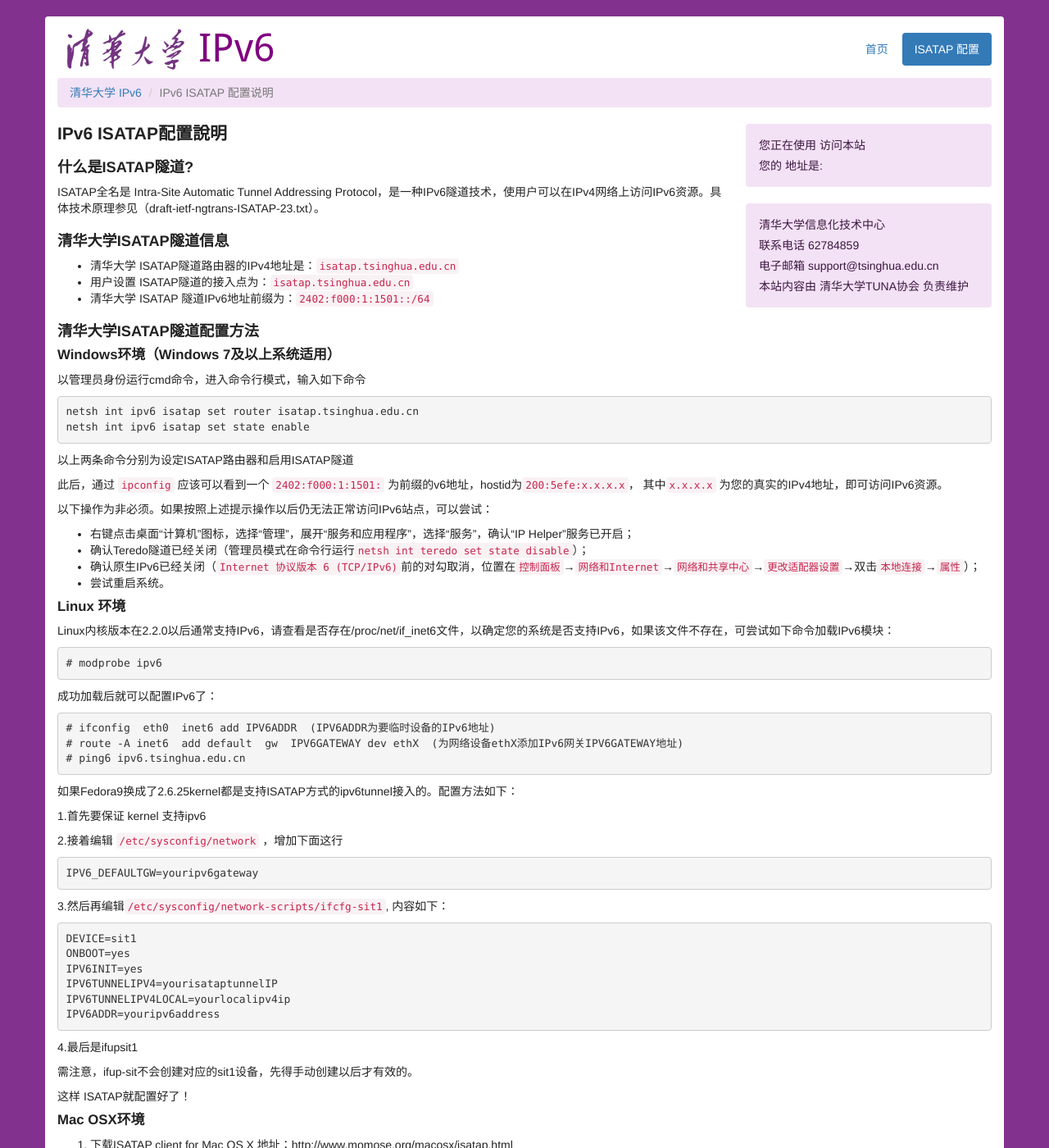
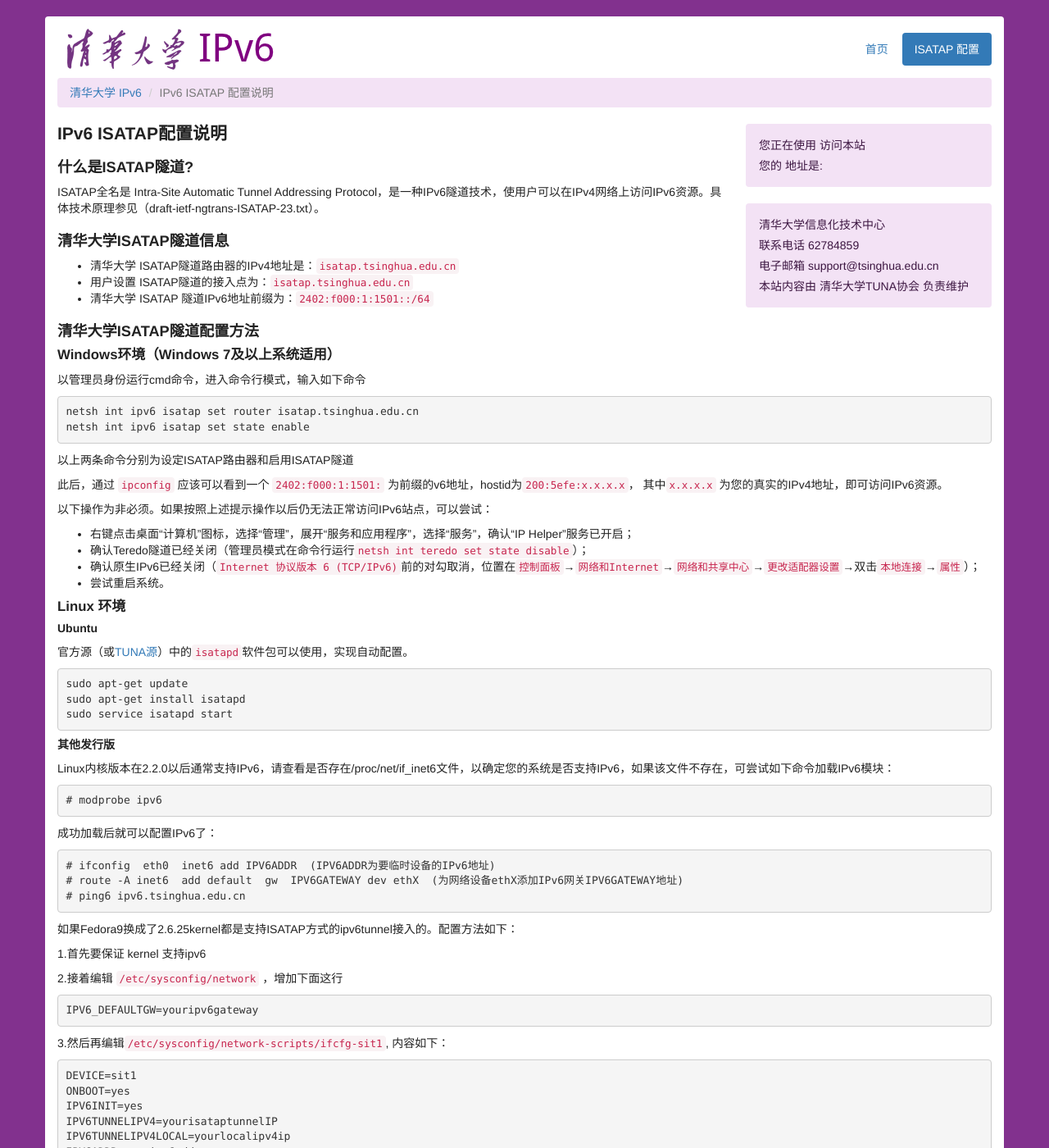
Before and after one commit to wtx626/ipv6.tsinghua.edu.cn, a Jekyll site: the page built from isatap.md, in a window 1280 px wide and 1400 px high. Shown: the whole window at 82% size. Built offline with Jekyll 4.4.1, drawn with Linux system fonts in a browser that asks for light colours.

Commit message:
feat: add descriptions for Ubuntu

````diff
--- a/isatap.md
+++ b/isatap.md
@@ -5,7 +5,7 @@ active_nav: isatap
 permalink: /isatap/
 ---
 
-## IPv6 ISATAP配置說明
+## IPv6 ISATAP配置说明
 
 ###  什么是ISATAP隧道?
 
@@ -39,6 +39,18 @@ netsh int ipv6 isatap set state enable
 + 尝试重启系统。
 
 #### Linux 环境
+
+##### Ubuntu
+
+官方源（或[TUNA源](https://mirrors.tuna.tsinghua.edu.cn/ubuntu)）中的`isatapd`软件包可以使用，实现自动配置。
+
+```
+sudo apt-get update
+sudo apt-get install isatapd
+sudo service isatapd start
+```
+
+##### 其他发行版
 
 Linux内核版本在2.2.0以后通常支持IPv6，请查看是否存在/proc/net/if_inet6文件，以确定您的系统是否支持IPv6，如果该文件不存在，可尝试如下命令加载IPv6模块：
 
@@ -82,7 +94,7 @@ IPV6ADDR=youripv6address
 
 这样 ISATAP就配置好了！
 
-#### Mac OSX环境
+#### Mac OS X环境
 
 1. 下载ISATAP client for Mac OS X
 地址：http://www.momose.org/macosx/isatap.html
````
